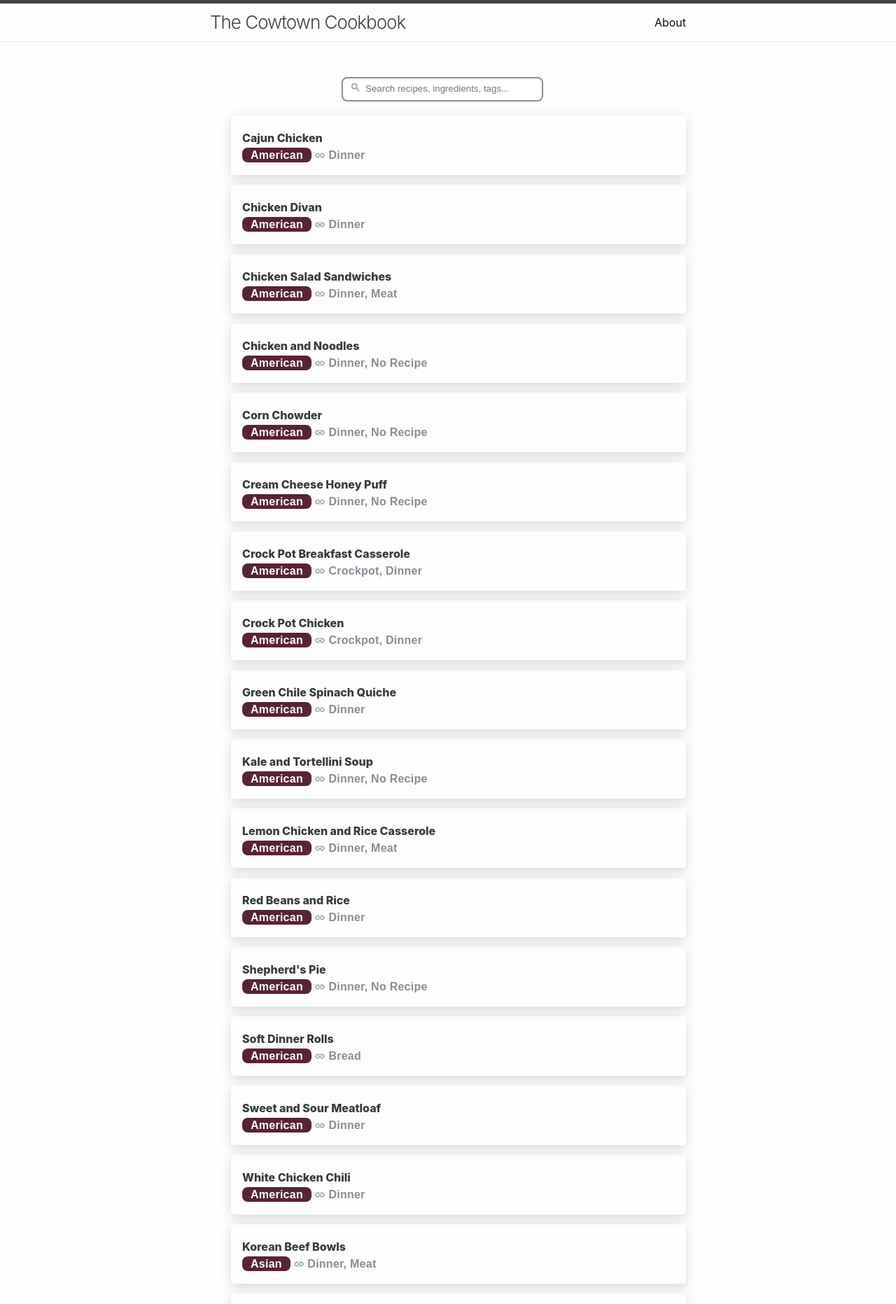
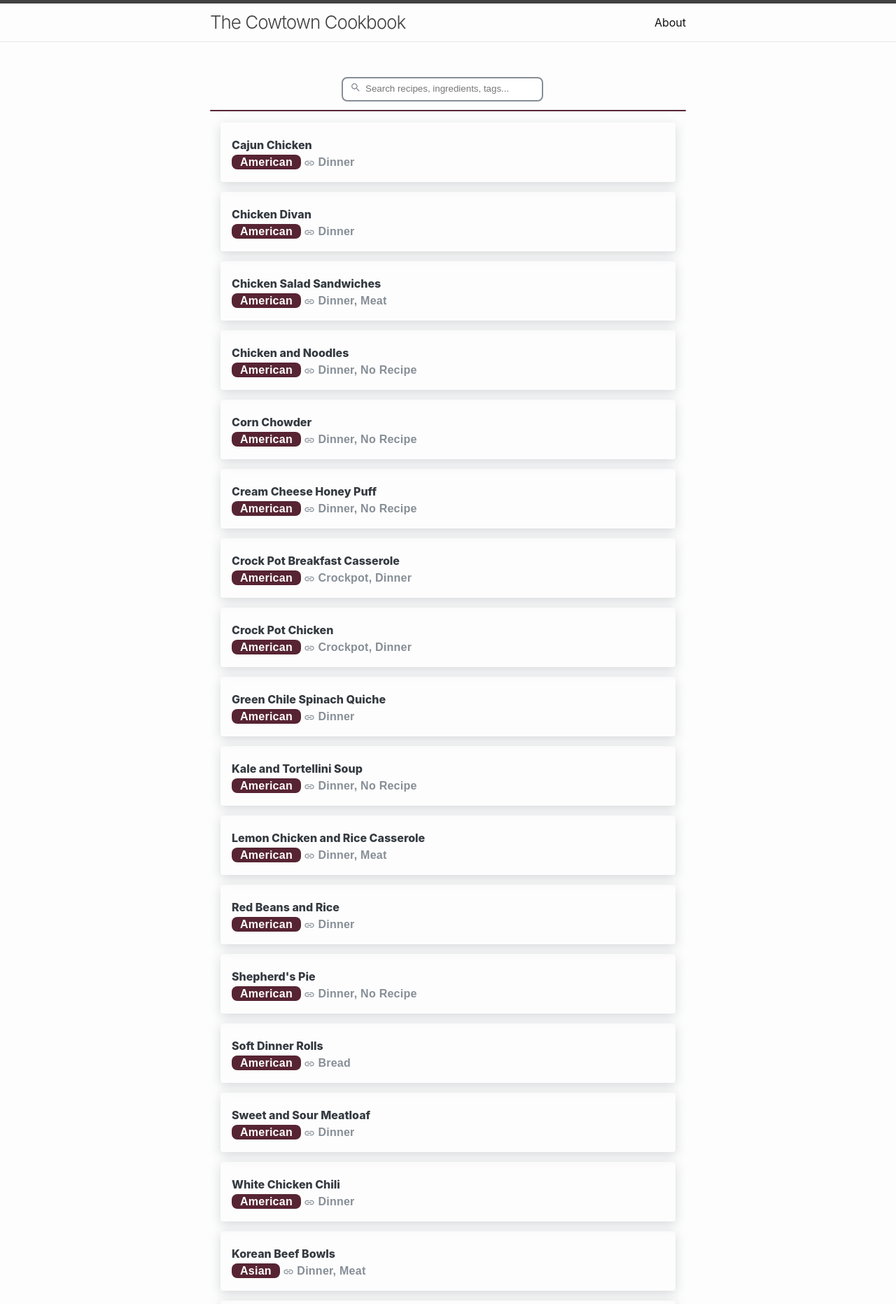
Before and after one commit to sfb1996/cookbook, a Jekyll site: the page built from index.markdown, in a window 1280 px wide. Shown: the top 1863 px of the page at 70% size. Built offline with Jekyll 4.4.1, drawn with Linux system fonts in a browser that asks for light colours.

Commit message:
got a red border under search bar.

```diff
--- a/_sass/custom/_section.scss
+++ b/_sass/custom/_section.scss
@@ -12,14 +12,39 @@
 .searchbar {
   margin-top: 1rem;
   margin-bottom: 1rem;
+  margin-left: 0;
+  margin-right: 0;
   display: flex;
+  flex-direction: column;
+  width: 100%;
   justify-content: center; /* Centers horizontally */
+  align-items: center;
   // the following keep the search bar at the top when
   // scrolling, but I need more formatting to make it
   // look nice
-  // position: sticky;
-  // top: 0;
-  // z-index: 1000;
+  position: sticky;
+  top: 0;
+  z-index: 1000;
+  background-color: $background-color;
+  //-webkit-box-shadow: 0 7px 8px rgba(0, 0, 0, 0.12);
+  //-moz-box-shadow: 0 7px 8px rgba(0, 0, 0, 0.12);
+  //box-shadow: 0 7px 8px rgba(0, 0, 0, 0.12);
+  opacity: 1;
+  &::after {
+      display: flex;
+
+      width: 100%;
+
+      height: .16em;
+
+      margin-top: .5rem;
+
+      border-radius: .08em;
+
+      background-color: palette($primary);
+
+      content: "";
+    }
 }
 
 .searchbar-group {
@@ -100,6 +125,8 @@
 // 3. List //
 
 .list {
+    margin-left: $spacing-unit / 2;
+    margin-right: $spacing-unit / 2;
   /*column-gap: 1rem;
   column-count: 1;
 
```
